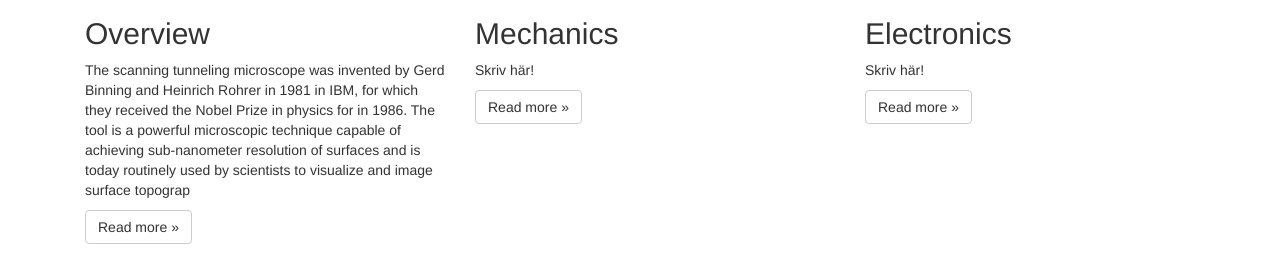
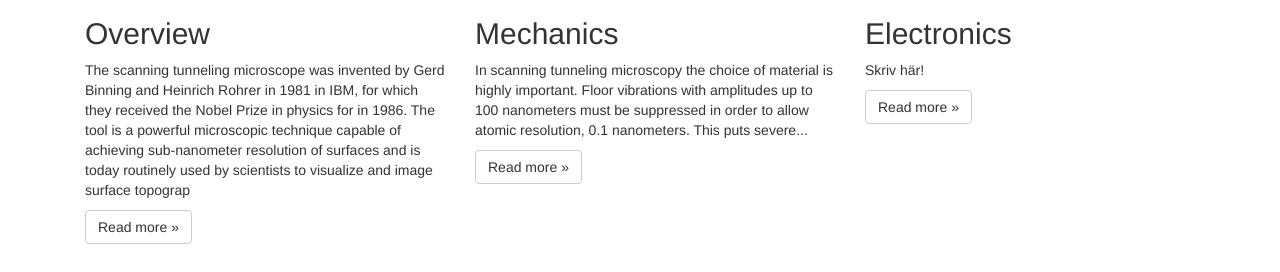
Before and after one commit to stm2013/test_3, a plain HTML site: page index.html in a window 1280 px wide. Shown: the part 249-521 px from the top of the page. Drawn offline with nearby package versions, Linux system fonts and the light colour scheme; a script that the page names is missing.

Commit message:
Update index.html

```diff
--- a/index.html
+++ b/index.html
@@ -138,7 +138,7 @@
                      src="images/swagNano_highprecisionmeasurementtechnology.jpg"
                      width="140" height="140">
                 <h2>Mechanics</h2>
-                <p>Skriv här!</p>
+                <p>In scanning tunneling microscopy the choice of material is highly important. Floor vibrations with amplitudes up to 100 nanometers must be suppressed in order to allow atomic resolution, 0.1 nanometers. This puts severe...</p>
                 <p><a class="btn btn-default" href="mechanics.html" role="button">Read more &raquo;</a></p>
             </div>
 
```
